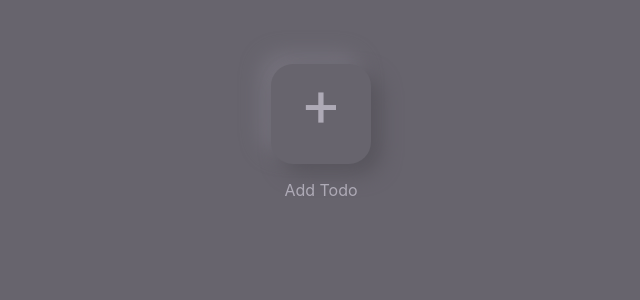
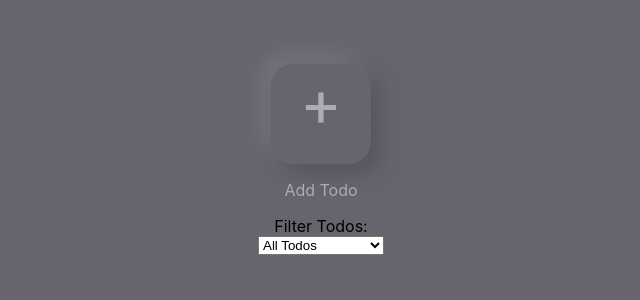
Before and after one commit to mischulz14/Todo-in-React, a React (Create React App) app: page / in a window 1280 px wide. Shown: the top 300 px of the page, without its empty margins (319-959 px from the left). Built offline with nearby package versions, Linux system fonts and the light colour scheme.

Commit message:
made little changes

```diff
--- a/src/TodoItem.css
+++ b/src/TodoItem.css
@@ -61,11 +61,7 @@ li {
   color: rgb(74, 70, 63);
 }
 
-.tachado {
+.line-through {
   text-decoration: line-through;
   background-color: aliceblue;
 }
-
-.red {
-    background-color: red;
-}
--- a/src/TodoItem.tsx
+++ b/src/TodoItem.tsx
@@ -6,7 +6,7 @@ export default function TodoItem(props: {onTodoDelete: (index: number) => void,
   const [completed, setCompleted]: [boolean, Dispatch<SetStateAction<boolean>>] = useState(false);
   return (
     <>
-      <li key={props.todo.id} className={completed ? "tachado" : ""}>
+      <li key={props.todo.id} className={completed ? "line-through" : ""}>
         <div className="task-container">
         <IoEllipse />
         <span className="task-text">{props.todo.task}</span>
--- a/src/TodoList.tsx
+++ b/src/TodoList.tsx
@@ -1,15 +1,25 @@
 
 import "./TodoList.css"
 import TodoItem from "./TodoItem";
+import {useState} from 'react';
+import FormEvent from 'react';
 export default function TodoList(props: { todoTaskList: {id:number, task: string}[]; onTodoDelete: (index: number) => void }) {
 
     return (
+      <>
+      <label htmlFor="todo-select">Filter Todos:</label>
+
+      <select name="todo-filter" id="todo-select">
+        <option value="all">All Todos</option>
+        <option value="completed">Completed Todos</option>
+      </select>
         <ul className="todo-list">
-        {props.todoTaskList.map((todo: {id:number, task: string}) => (
+          {props.todoTaskList.map((todo: { id: number; task: string }) => (
             <>
               <TodoItem onTodoDelete={props.onTodoDelete} todo={todo} />
             </>
           ))}
         </ul>
+      </>
     );
 }
```
Lines whose indentation alone changed are shown as unchanged.
